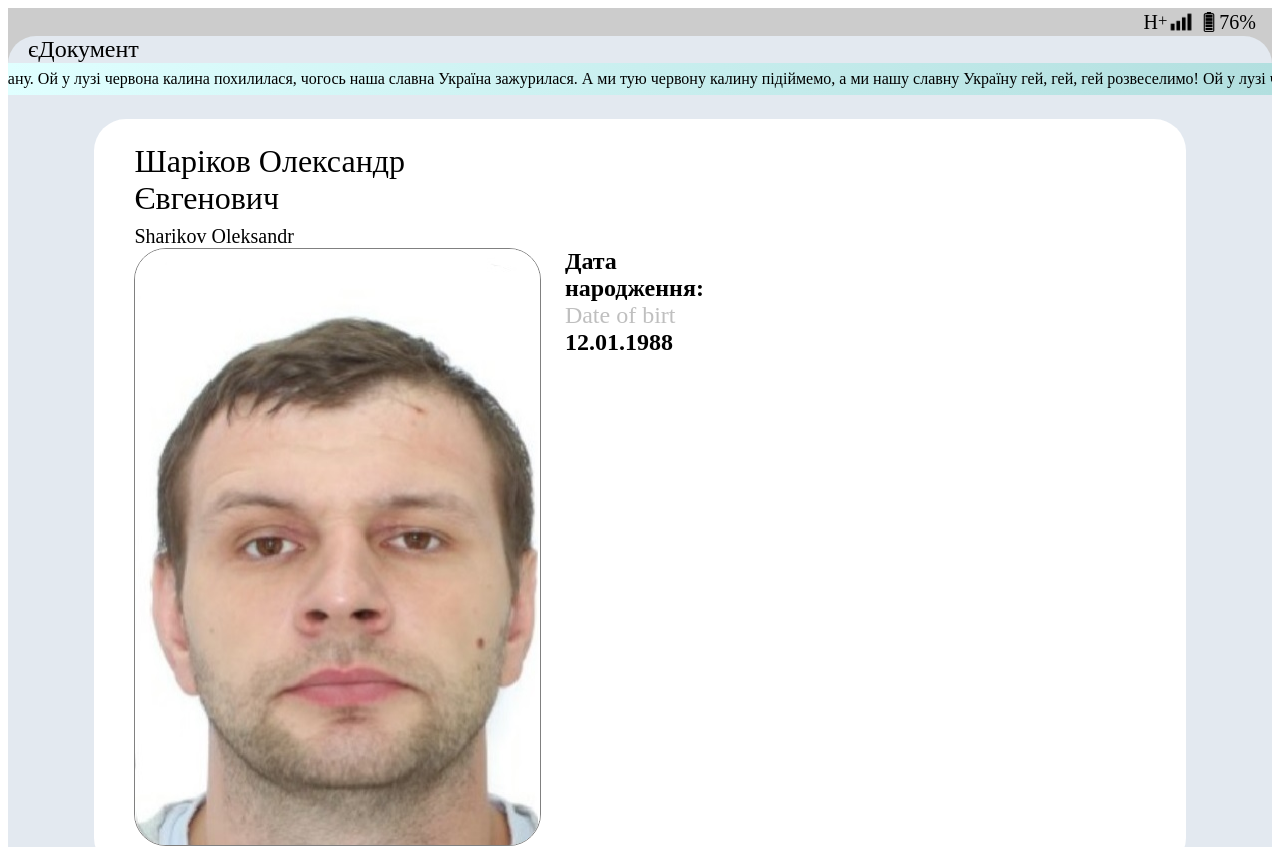
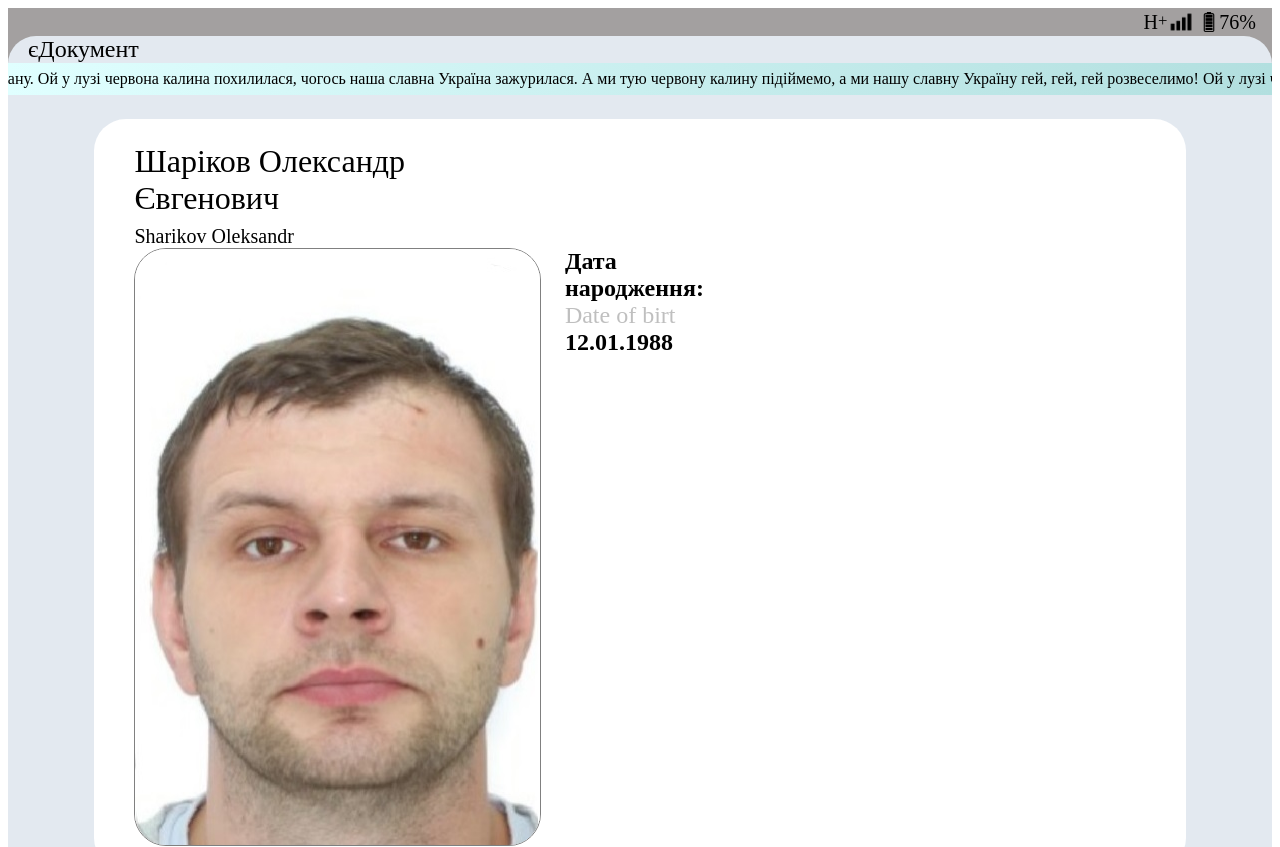
Before and after one commit to Jas4ukmoj/dija.io, a plain HTML site: page index.html in a window 1280 px wide. Shown: the top 847 px of the page. Drawn offline with Linux system fonts and the light colour scheme; files whose address does not match are found by name.

Commit message:
Update CSS.css
return color back-ground first table

```diff
--- a/CSS.css
+++ b/CSS.css
@@ -7,7 +7,7 @@
                                                  /* Верхня лінія */
 
 .first_backGround{
-  background-color: rgba(204, 204, 204, 1);
+  background-color: rgba(56, 48, 48, 0.459);
   height: 90vh;
   width: 100%;
 }
```
